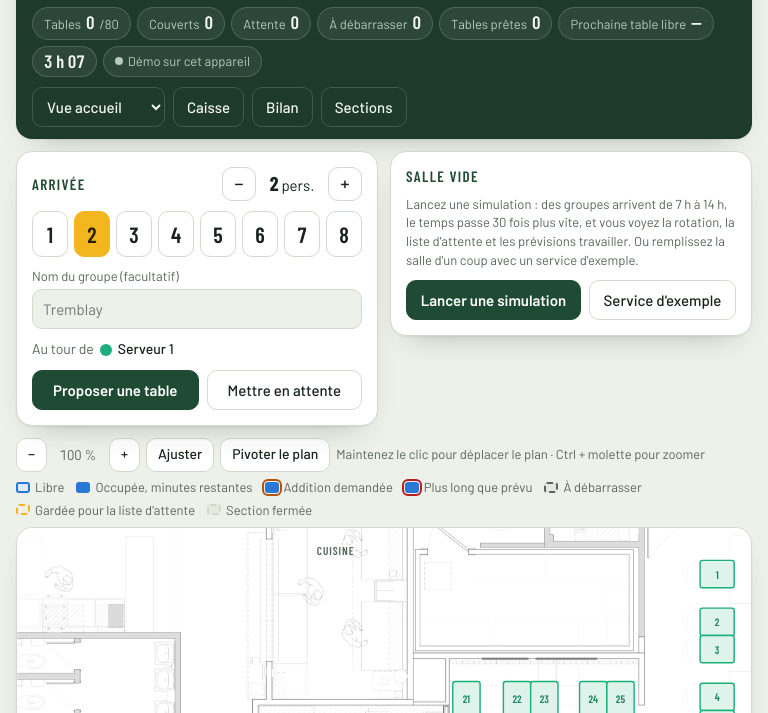
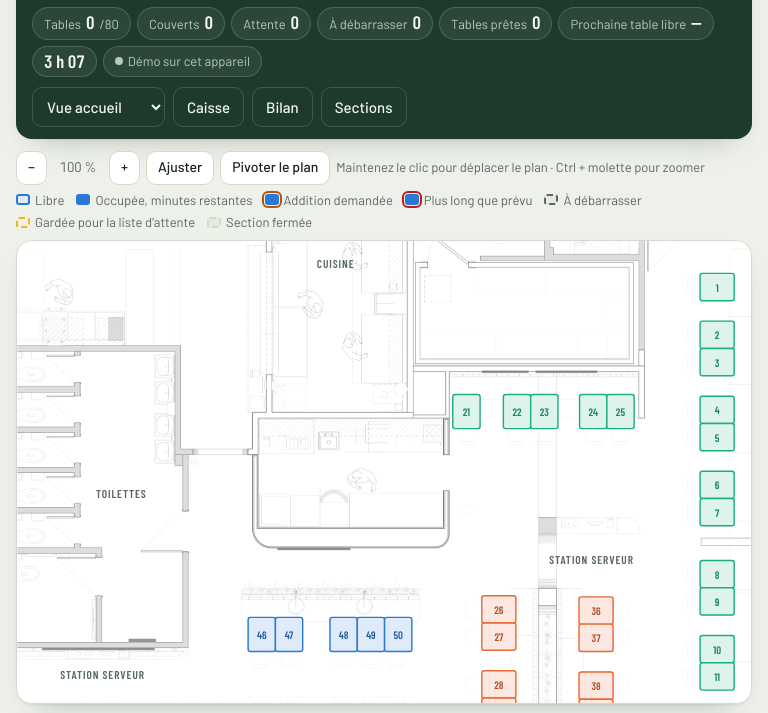
Before and after one commit to babmatjul/plan-de-salle-demo, a plain HTML site: page index.html in a window 768 px wide. Shown: the part 76-789 px from the top of the page. Drawn offline with nearby package versions, Linux system fonts and the light colour scheme.

Commit message:
Put the plan first on portrait tablets
Co-Authored-By: Claude Opus 5.5 <noreply@anthropic.com>

```diff
--- a/index.html
+++ b/index.html
@@ -229,10 +229,12 @@ input[type=text],input[type=password],input[type=url]{font:400 15px var(--f-text
   .cadre{flex:1;min-height:0;max-height:none;touch-action:none} /* tablette en paysage : glisser et pincer gérés par la page */
   html,body{overscroll-behavior:none}
 }
-/* Tablette en portrait : les cartes se rangent sur deux colonnes sous le plan. */
+/* Tablette en portrait : le plan d'abord, puis les cartes sur deux colonnes (une carte seule sur sa ligne prend toute la largeur). */
 @media (min-width:700px) and (max-width:999px){
+  .corps{grid-template-areas:"plan" "haut" "bas"}
   #haut,#bas{display:grid;grid-template-columns:repeat(2,minmax(0,1fr));align-items:start}
-  .cadre{max-height:62vh}
+  #haut>.carte:last-child:nth-child(odd),#bas>.carte:last-child:nth-child(odd){grid-column:1/-1}
+  .cadre{max-height:58vh}
 }
 @media (max-width:520px){
   .tailles{grid-template-columns:repeat(4,minmax(0,1fr))}
--- a/sw.js
+++ b/sw.js
@@ -1,6 +1,6 @@
 // Service hors connexion du plan de salle (copié en sw.js par outils/construire-demo.mjs).
 // La page s'ouvre même sans réseau, avec la dernière version vue ; en ligne, elle se met à jour toute seule.
-const VERSION = 'plan-salle-5f8b144b984f';
+const VERSION = 'plan-salle-4d6dd8cf3359';
 const COQUILLE = ['./', './index.html', './fond-salle.png', './manifest.webmanifest', './icone-192.png', './icone-512.png', './icone-maskable-512.png', './icone-180.png'];
 
 self.addEventListener('install', (e) => {
```
